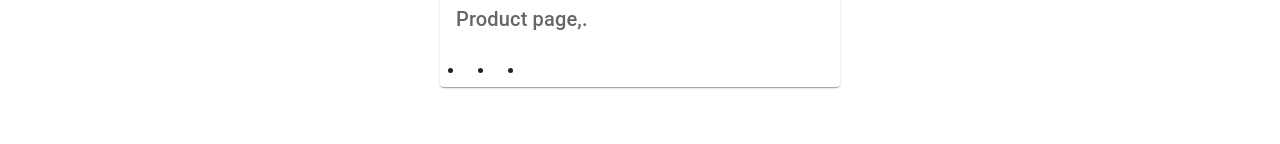
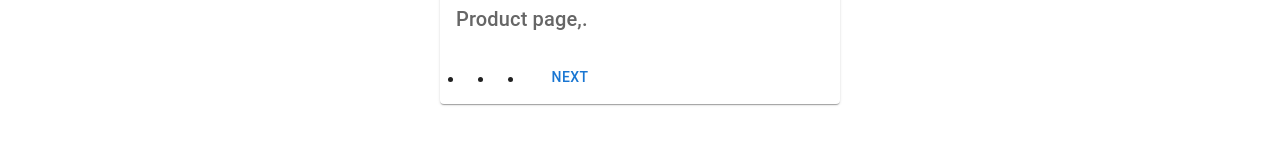
Before and after one commit to io3-rajni/Project, a React (Create React App) app in the folder project/: page /Profile in a window 1280 px wide. Shown: the part 604-748 px from the top of the page. Built offline with nearby package versions, Linux system fonts and the light colour scheme.

Commit message:
practice

```diff
--- a/project/src/Component/Profile.js
+++ b/project/src/Component/Profile.js
@@ -10,17 +10,15 @@ const Profile = (props) => {
   const { openProfileDialog, setOpenProfileDialog } = props;
   const localStorageData = JSON.parse(localStorage?.getItem("keys"));
   console.log(localStorageData);
-
   const navigate = useNavigate();
-  // const handleNext = () => {
-  //   navigate("/Products");
-  // };
+  const handleNext = () => {
+    navigate("/Products");
+  };
   return (
     <>
       <Grid item xs={12} md={6}>
         <Card sx={{ maxWidth: 400, margin: "auto", marginTop: "8%" }}>
           <CardActionArea>
-            {/* <CardMedia component="img" height="140" /> */}
             <img
               src="https://www.askideas.com/media/13/Welcome-Picture.jpg"
               alt="link"
@@ -42,9 +40,9 @@ const Profile = (props) => {
             <li>{localStorageData?.lastName}</li>
             <li>{localStorageData?.email}</li>
 
-            {/* <Button size="medium" color="primary" onClick={handleNext}>
+            <Button size="medium" color="primary" onClick={handleNext}>
               Next
-            </Button> */}
+            </Button>
           </CardActions>
         </Card>
       </Grid>
--- a/project/src/Component/ProfileDialog.js
+++ b/project/src/Component/ProfileDialog.js
@@ -9,14 +9,13 @@ import useMediaQuery from "@mui/material/useMediaQuery";
 import { useTheme } from "@mui/material/styles";
 import Avatar from "@mui/material/Avatar";
 import Stack from "@mui/material/Stack";
-
 import Box from "@mui/material/Box";
 import TextField from "@mui/material/TextField";
 import { useNavigate } from "react-router-dom";
 
 const ProfileDialog = (props) => {
+  const navigate = useNavigate();
   const [firstName, setFirstName] = React.useState("");
-  const navigate = useNavigate();
   const [lastName, setLastName] = React.useState("");
   const [number, setNumber] = React.useState("");
   const [email, setEmail] = React.useState("");
```
Also changed, not shown: project/src/Component/Navbar.js (+1 -7 lines).
